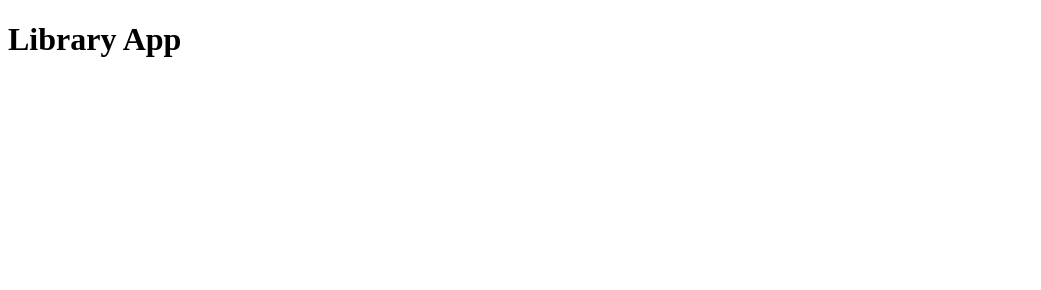
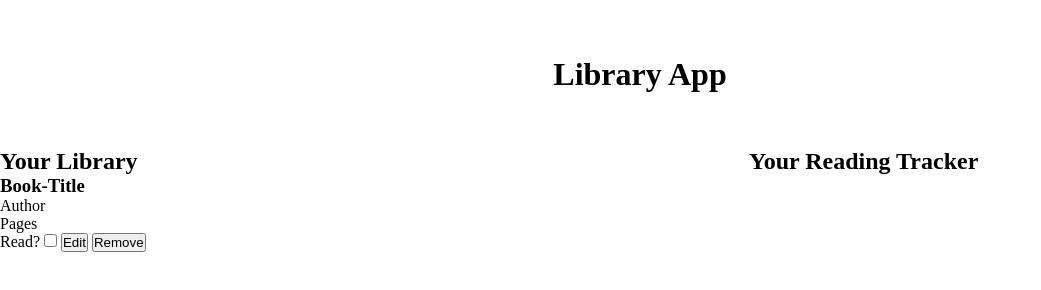
Before and after one commit to tdenis29/myOdinLibrary, a plain HTML site: page index.html in a window 1280 px wide. Shown: the whole page, without its empty margins (0-1041 px from the left). Drawn offline with Linux system fonts and the light colour scheme.

Commit message:
inititandquitit

```diff
--- a/css/styles.css
+++ b/css/styles.css
@@ -0,0 +1,30 @@
+*{
+    box-sizing: border-box;
+    padding: 0;
+    margin: 0;
+    list-style-type: none;
+}
+
+header{
+    height: 9.25rem;
+    display: flex;
+    align-items: center;
+    justify-content: center;
+}
+main{
+    display: grid;
+    grid-template-columns: 4;
+}
+.book-section{
+    display: grid;
+    grid-column-start: 1;
+    grid-column-end: 3;
+}
+.reading-tracker-section{
+    grid-column-start: 3;
+    grid-column-end: 4;
+}
+.book-container{
+    display: flex;
+    flex-direction: column;
+}
--- a/index.html
+++ b/index.html
@@ -3,12 +3,35 @@
 <head>
 	<meta charset="utf-8">
     <meta name="viewport" content="width=device-width, initial-scale=1.0">
-	<title>HTML5 boilerplate – all you really need…</title>
+	<title>The Odin Project Library</title>
 	<link rel="stylesheet" href="css/styles.css">
 </head>
     <body id="home">
+            <header>
+	            <h1>Library App</h1>
+            </header>
         <main>
-	        <h1>Library App</h1>
+            <section class="book-section">
+                <div class="book-container">
+                    <h2>Your Library</h2>
+                    <div class="book-card">
+                            <h3>Book-Title</h3>
+                                <p>Author</p>
+                                    <p>Pages</p>
+                                        <label for="read">Read?</label>
+                                        <input id="read" type="checkbox">
+                                    <button>Edit</button>
+                                    <button>Remove</button>
+                    </div>
+                </div>
+            </section>
+            <section class="reading-tracker-section">
+                <h2>Your Reading Tracker</h2>
+                <div>
+
+                </div>
+
+            </section>
          </main>
     </body>
 </html>
```
